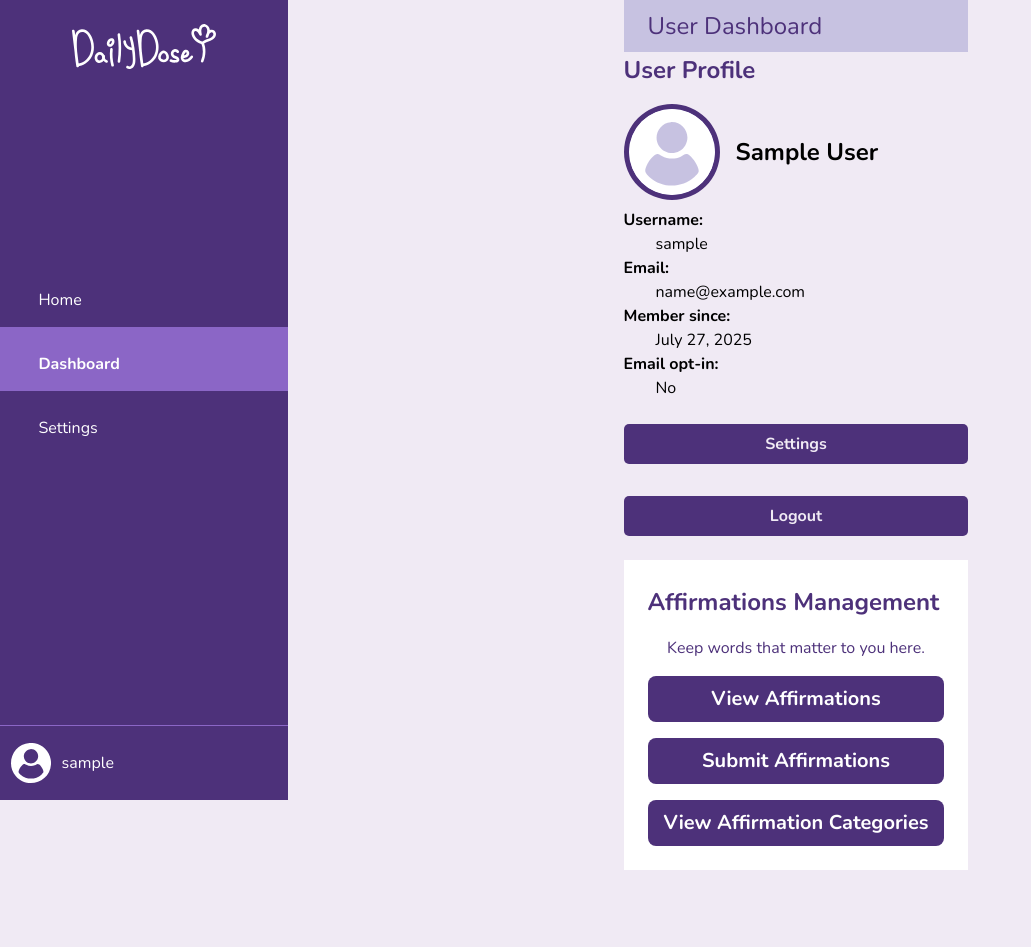
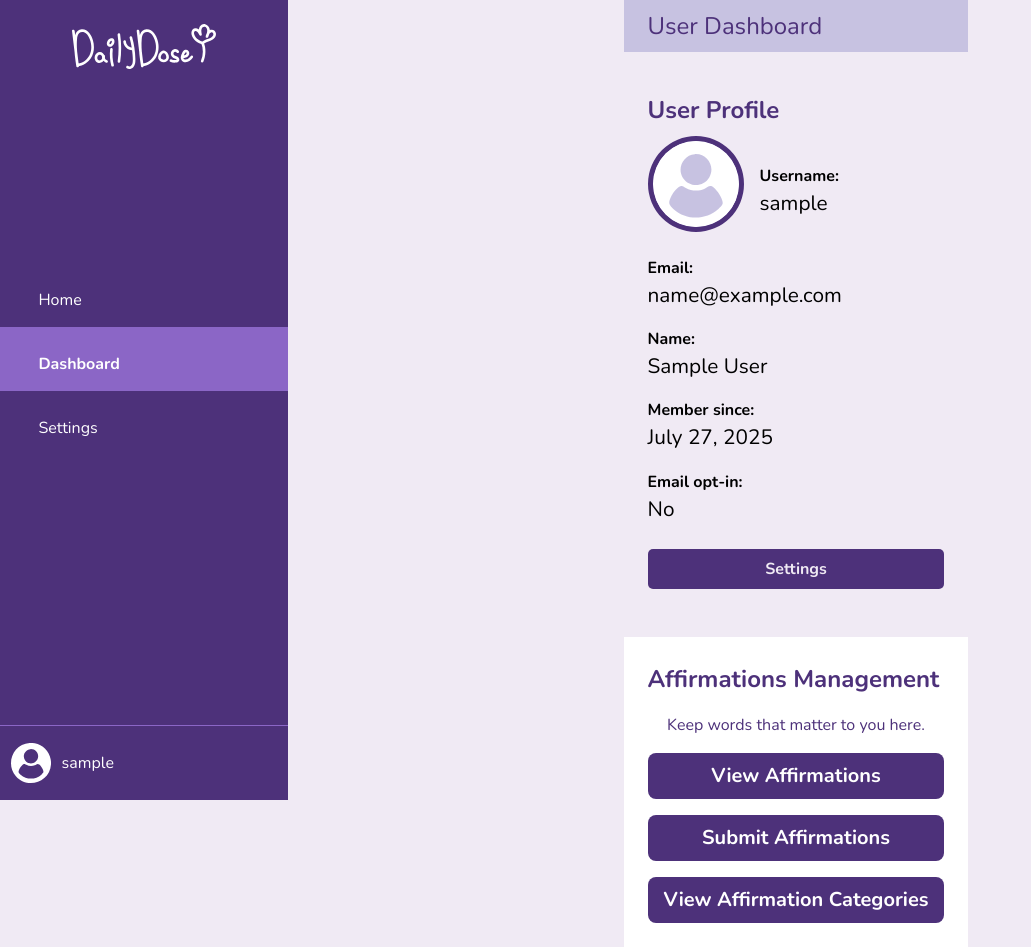
Before and after one commit to freeCodeCamp-2025-Summer-Hackathon/indigo-class, a Flask app: page /dashboard in a window 1280 px wide. Shown: the whole page, without its empty margins (0-1031 px from the left). Before the commit the page ends 870 px from the top, so only its background shows below. Run offline with Flask 3, Linux system fonts and the light colour scheme; the visitor is signed in with stand-in values (Sample User, id 1); data that the repository does not hold is empty; parts of the project's set-up code (start-up, migrations or seed data) failed here and were passed over.

Commit message:
chore(dashboard): style user profile

```diff
--- a/app/static/styles/components/section.css
+++ b/app/static/styles/components/section.css
@@ -35,12 +35,13 @@
     font-size: 1.5em;
 }
 
-.profile dt {
+.profile__details dt {
     font-weight: 700;
+    margin-top: 1em;
 }
 
-.profile dd {
-    margin-left: 2em;
+.profile__details dd {
+    font-size: 1.3em;
 }
 
 .category {
--- a/app/templates/home/dashboard.html
+++ b/app/templates/home/dashboard.html
@@ -5,17 +5,20 @@ content %}
 </div>
 
 {% if current_user.is_authenticated %}
-<h2>User Profile</h2>
-<section class="profile">
+<section class="profile padding--lg"">
+  <h2>User Profile</h2>
   <div class="profile__user">
     <img src="{{ url_for('static', filename='images/profile_img.svg') }}" class="profile__pic" alt="User profile picture">
-    <h3 class="profile__name">{{ user.name }}</h3>
+    <dl class="profile__details">
+      <dt>Username:</dt>
+      <dd>{{ user.username }}</dd>
+    </dl>
   </div>
-  <dl>
-    <dt>Username:</dt>
-    <dd>{{ user.username }}</dd>
+  <dl class="profile__details">
     <dt>Email:</dt>
     <dd>{{ user.email }}</dd>
+    <dt>Name:</dt>
+    <dd>{{ user.name }}</dd>
     <dt>Member since:</dt>
     <dd>{{ user.created_at.strftime('%B %d, %Y')
     }}</dd>
@@ -23,7 +26,6 @@ content %}
     <dd>{{ "Yes" if user.is_email_opt_in else "No" }}</dd>
   </dl>
   <a href="{{ url_for('user_settings.user_info') }}" class="form__button btn">Settings</a>
-  <a href="{{ url_for('auth.logout') }}" class="form__button btn">Logout</a>
 </section>
 
 <section class="cta-section bg--white padding--lg">
```
